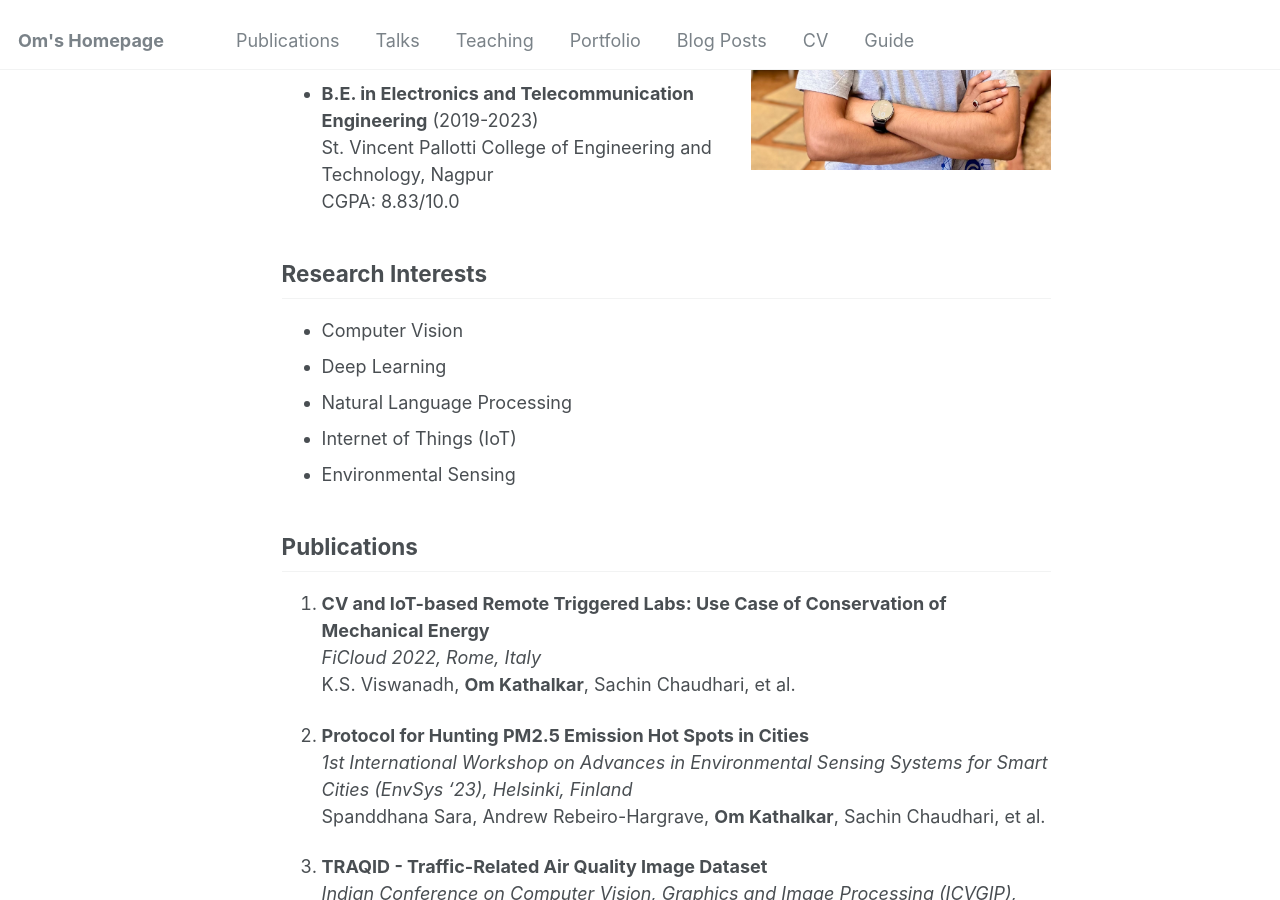
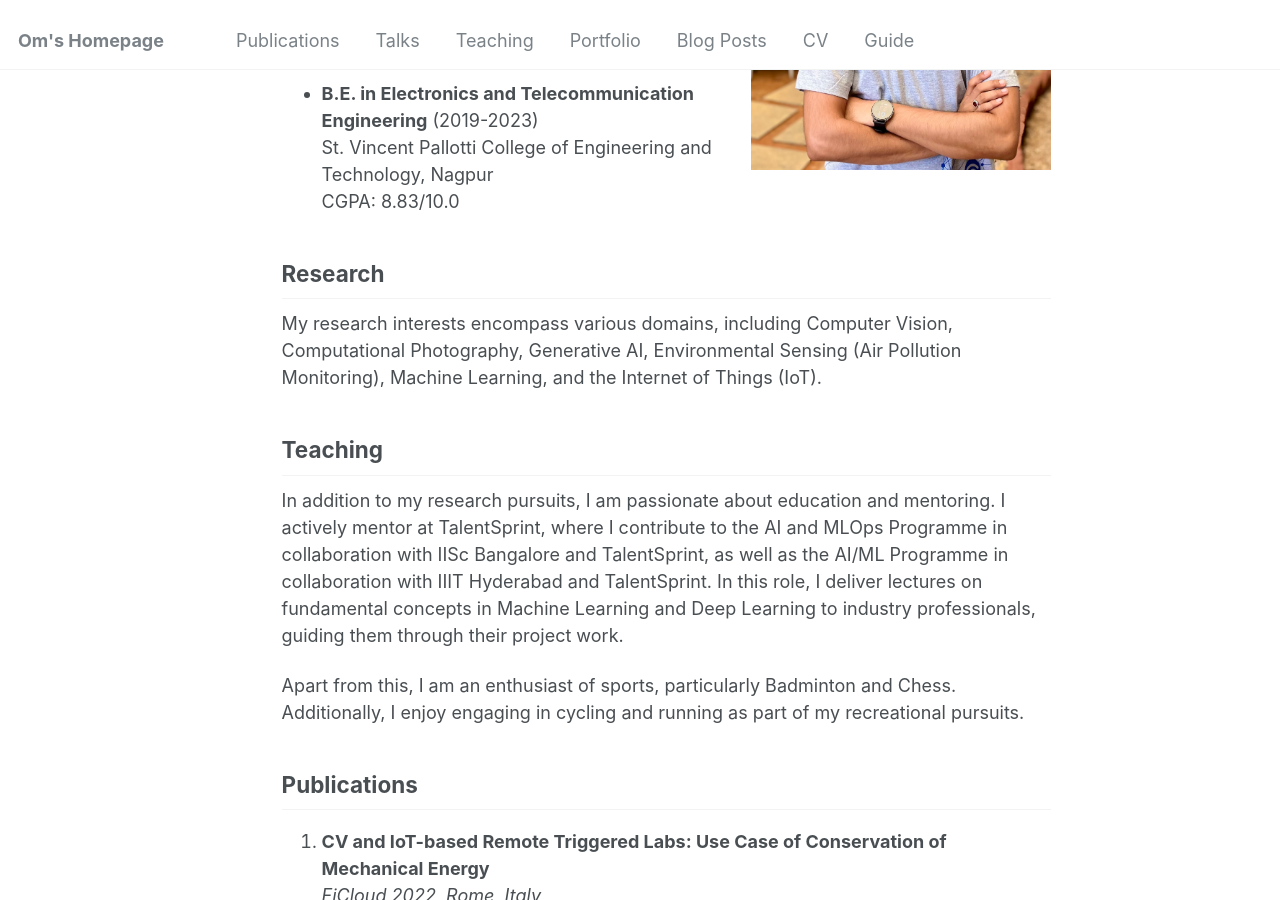
Before and after one commit to omkathalkar/omkathalkar, a Jekyll site: the page built from _pages/about.md, in a window 1280 px wide and 900 px high, scrolled down 437 px. Built offline with Jekyll 4.4.1, drawn with Linux system fonts in a browser that asks for light colours.

Commit message:
Update about.md

```diff
--- a/_pages/about.md
+++ b/_pages/about.md
@@ -22,12 +22,13 @@ redirect_from:
   St. Vincent Pallotti College of Engineering and Technology, Nagpur
   CGPA: 8.83/10.0
 
-## Research Interests
-- Computer Vision
-- Deep Learning
-- Natural Language Processing
-- Internet of Things (IoT)
-- Environmental Sensing
+## Research
+My research interests encompass various domains, including Computer Vision, Computational Photography, Generative AI, Environmental Sensing (Air Pollution Monitoring), Machine Learning, and the Internet of Things (IoT).
+
+## Teaching
+In addition to my research pursuits, I am passionate about education and mentoring. I actively mentor at TalentSprint, where I contribute to the AI and MLOps Programme in collaboration with IISc Bangalore and TalentSprint, as well as the AI/ML Programme in collaboration with IIIT Hyderabad and TalentSprint. In this role, I deliver lectures on fundamental concepts in Machine Learning and Deep Learning to industry professionals, guiding them through their project work.
+
+Apart from this, I am an enthusiast of sports, particularly Badminton and Chess. Additionally, I enjoy engaging in cycling and running as part of my recreational pursuits.
 
 ## Publications
 1. **CV and IoT-based Remote Triggered Labs: Use Case of Conservation of Mechanical Energy**
```
